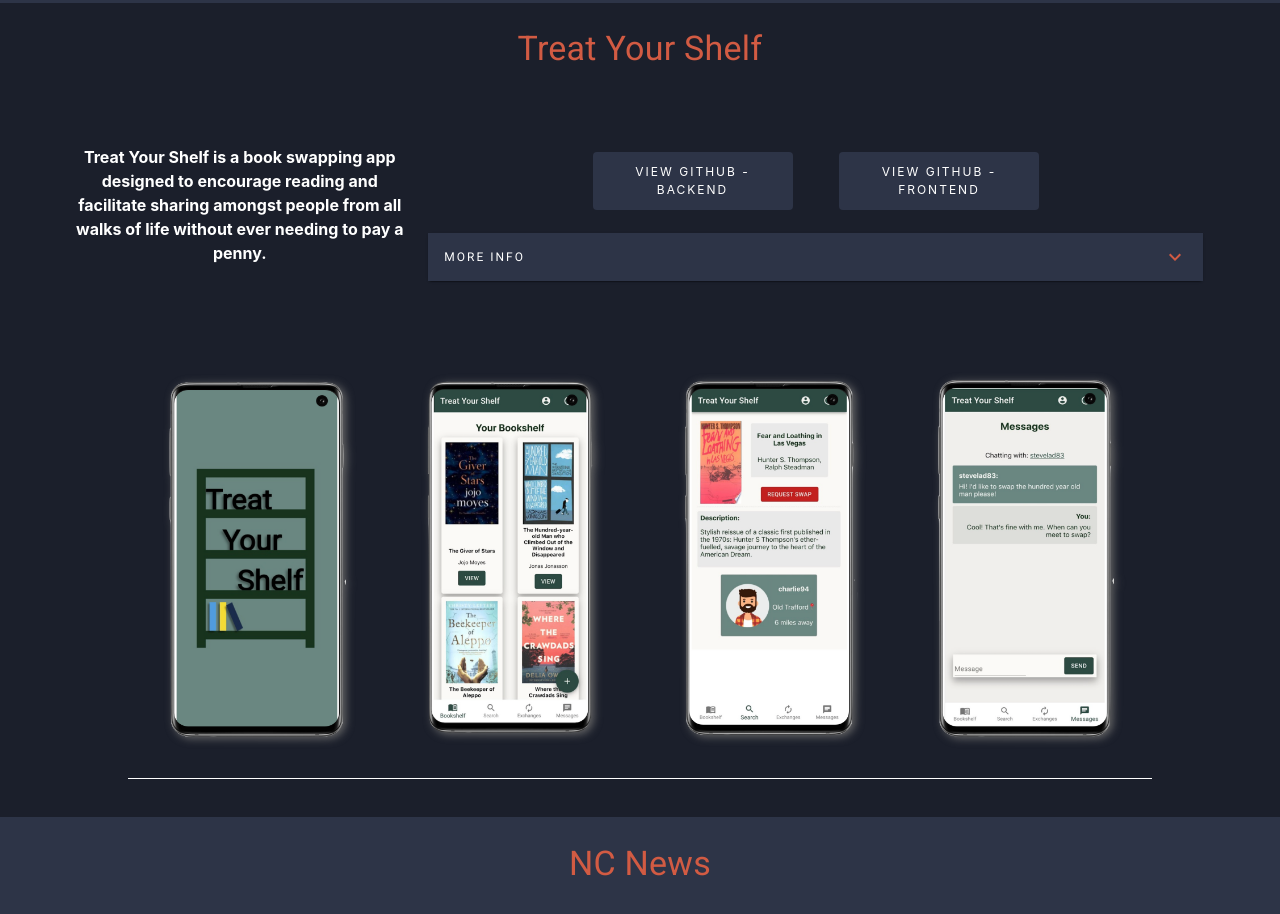
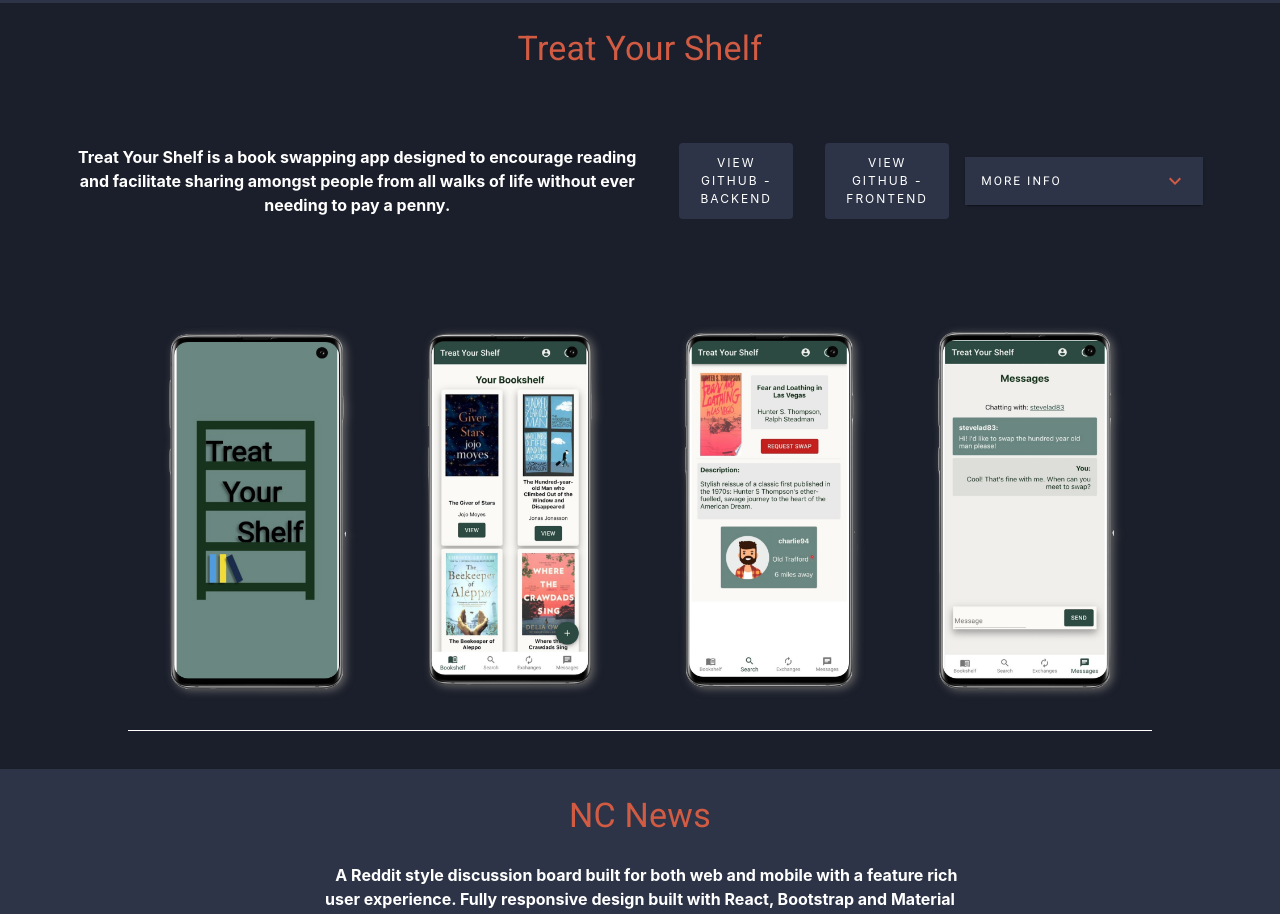
Before and after one commit to clsfoy/portfolio-website, a React (Create React App) app: page / in a window 1280 px wide. Shown: the part 1300-2214 px from the top of the page. Built offline with nearby package versions, Linux system fonts and the light colour scheme.

Commit message:
fix button alignment

```diff
--- a/src/App.css
+++ b/src/App.css
@@ -237,6 +237,14 @@ span {
   align-self: center;
 }
 
+.treat-git-btn {
+  display: flex;
+  flex-direction: column;
+  width: fit-content;
+  justify-content: center;
+  align-items: center;
+}
+
 @media screen and (min-width: 800px) {
   .about {
     align-items: center;
@@ -323,6 +331,7 @@ span {
   .treat-git-btn {
     /* display: flex; */
     /* border: solid red; */
+    flex-direction: row;
   }
 
   .nc-img img {
```
Also changed, not shown: 2 other files (tests, documents, lock files or other folders).
